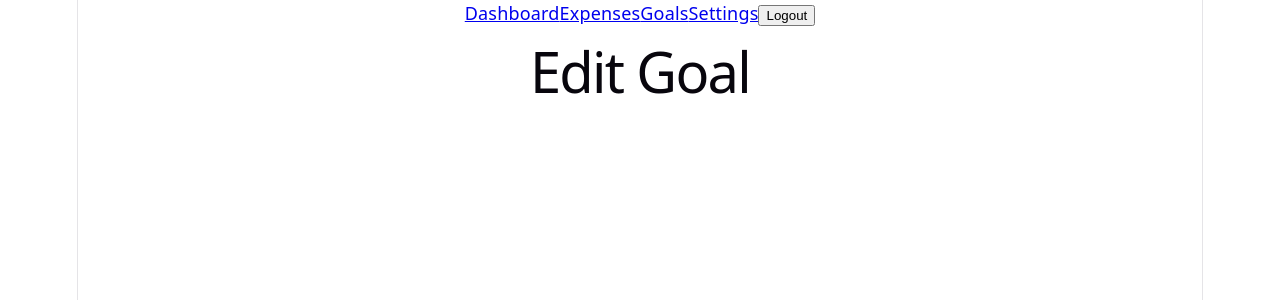
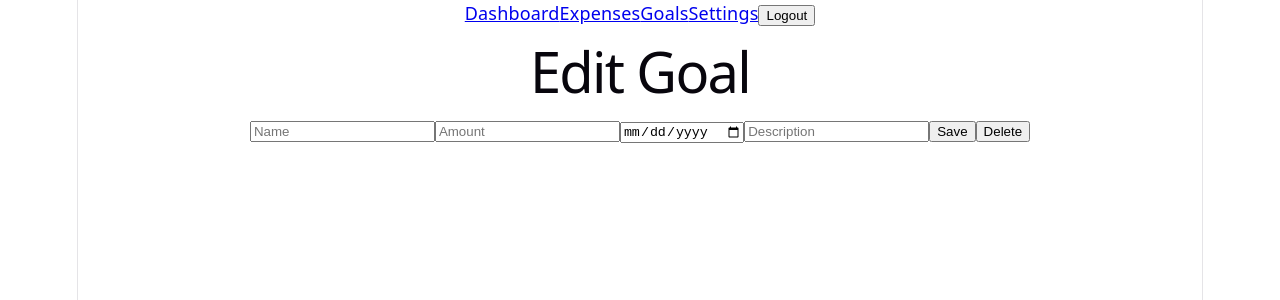
Before and after one commit to Raf0307/FinanceTracking, a React (Vite) app in the folder financeTrack/client/: page /goals/1/edit in a window 1280 px wide. Shown: the top 300 px of the page. Built offline with nearby package versions, Linux system fonts and the light colour scheme; no server answers.

Commit message:
Create the Edit pages for expense and goal, settings, new goal and modified the app.jsx file.

```diff
--- a/financeTrack/client/src/App.jsx
+++ b/financeTrack/client/src/App.jsx
@@ -1,8 +1,13 @@
 import { Routes, Route, Navigate, useLocation } from 'react-router-dom';
 import Login from './pages/Login.jsx';
+import Settings from './pages/Settings.jsx';
 import Dashboard from './pages/Dashboard.jsx'
 import Expenses from './pages/Expenses.jsx'
 import NewExpense from './pages/NewExpense.jsx'
+import EditExpense from './pages/EditExpense.jsx'
+import Goals from './pages/Goals.jsx'
+import NewGoal from './pages/NewGoal.jsx'
+import EditGoal from './pages/EditGoal.jsx'
 import Navbar from './components/Navbar.jsx'
 
 
@@ -18,12 +23,12 @@ function App() {
         <Route path="/dashboard" element={<Dashboard />} />
         <Route path="/expenses" element={<Expenses />} />
         <Route path="/expenses/new" element={<NewExpense />} />
-        <Route path="/expenses/:id/edit" element={<h1>Edit Expense</h1>} />
-        <Route path="/goals" element={<h1>Goals</h1>} />
-        <Route path="/goals/new" element={<h1>New Goal</h1>} />
+        <Route path="/expenses/:id/edit" element={<EditExpense />} />
+        <Route path="/goals" element={<Goals />} />
+        <Route path="/goals/new" element={<NewGoal />} />
         <Route path="/goals/:id" element={<h1>Goals Details</h1>} />
-        <Route path="/goals/:id/edit" element={<h1>Edit Goal</h1>} />
-        <Route path="/settings" element={<h1>Settings</h1>} />
+        <Route path="/goals/:id/edit" element={<EditGoal />} />
+        <Route path="/settings" element={<Settings />} />
         <Route path="/" element={<Navigate to="/login" />} />
       </Routes>
     </div>
--- /dev/null
+++ b/financeTrack/client/src/pages/EditExpense.jsx
@@ -0,0 +1,83 @@
+import { useState, useEffect } from "react";
+import api from '../api';
+import { Link, useParams } from "react-router-dom";
+
+
+
+function EditExpense(){
+    const [amount, setAmount] = useState('');
+    const [category, setCategory] = useState('');
+    const [expense_date, setExpenseDate] = useState('');
+    const [description, setDescription] = useState('');
+    const { id } = useParams();
+
+    async function handleSubmit() {
+        try {
+            const response = await api.put(`/expenses/${id}`, {
+                amount: amount,
+                category: category,
+                expense_date: expense_date,
+                description: description
+            });
+            window.location.href = '/expenses';
+        } catch (error) {
+            console.log('Error with submitting Expense: ' + error);
+        }
+    };
+    async function handleDelete() {
+        try {
+            const response = await api.delete(`/expenses/${id}`);
+            window.location.href = '/expenses';
+        } catch (error) {
+            console.log('Error with deleting Expense: ' + error);
+        }
+    };
+
+    useEffect(() => {
+        const fetchData = async () => {
+        try {
+            const response = await api.get(`/expenses/${id}`)
+            setAmount(response.data.expense.amount);
+            setCategory(response.data.expense.category);
+            setExpenseDate(response.data.expense.expense_date.substring(0,10));
+            setDescription(response.data.expense.description);
+        } catch (error) {
+            console.log('Error retrieving data:' + error)
+        }
+    }
+    fetchData();
+    }, [])
+
+    return(
+        <div>
+            <h1>Edit Expense</h1>
+             <input
+                type="number"
+                value={amount}
+                onChange={(e) => setAmount(e.target.value)}
+                placeholder="Amount"
+            />
+            <select value={category} onChange={(e) => setCategory(e.target.value)}>
+                <option >Rent</option>
+                <option >Food</option>
+                <option >Entertainment</option>
+                <option >Utilities</option>
+            </select>
+            <input
+                type="date"
+                value={expense_date}
+                onChange={(e) => setExpenseDate(e.target.value)}
+            />
+            <input
+                type="text"
+                value={description}
+                onChange={(e) => setDescription(e.target.value)}
+                placeholder="Description"
+            />
+            <button onClick={handleSubmit}>Save</button>
+            <button onClick={handleDelete}>Delete</button>
+        </div>
+    )
+}
+
+export default EditExpense;
--- /dev/null
+++ b/financeTrack/client/src/pages/EditGoal.jsx
@@ -0,0 +1,86 @@
+import { useState, useEffect } from "react";
+import api from '../api';
+import { Link, useParams } from "react-router-dom";
+
+
+
+function EditGoal() {
+    const [target_amount, setTargetAmount] = useState('');
+    const [name, setName] = useState('');
+    const [target_date, setTargetDate] = useState('');
+    const [notes, setNotes] = useState('');
+    const [current_amount, setCurrentAmount] = useState('');
+    const { id } = useParams();
+
+    async function handleSubmit() {
+        try {
+            const response = await api.put(`/goals/${id}`, {
+                target_amount: target_amount,
+                name: name,
+                target_date: target_date,
+                notes: notes,
+                current_amount: current_amount
+            });
+            window.location.href = '/goals';
+        } catch (error) {
+            console.log('Error with submitting goal: ' + error);
+        }
+    };
+    async function handleDelete() {
+        try {
+            const response = await api.delete(`/goals/${id}`);
+            window.location.href = '/goals';
+        } catch (error) {
+            console.log('Error with deleting goal: ' + error);
+        }
+    };
+
+    useEffect(() => {
+        const fetchData = async () => {
+            try {
+                const response = await api.get(`/goals/${id}`)
+                setTargetAmount(response.data.goal.target_amount);
+                setName(response.data.goal.name);
+                setTargetDate(response.data.goal.target_date.substring(0, 10));
+                setNotes(response.data.goal.notes);
+                setCurrentAmount(response.data.goal.current_amount);
+            } catch (error) {
+                console.log('Error retrieving data:' + error)
+            }
+        }
+        fetchData();
+    }, [])
+
+    return (
+        <div>
+            <h1>Edit Goal</h1>
+            <input
+                type="text"
+                value={name}
+                onChange={(e) => setName(e.target.value)}
+                placeholder="Name"
+            />
+            <input
+                type="number"
+                value={target_amount}
+                onChange={(e) => setTargetAmount(e.target.value)}
+                placeholder="Amount"
+            />
+            <input
+                type="date"
+                value={target_date}
+                onChange={(e) => setTargetDate(e.target.value)}
+            />
+            <input
+                type="text"
+                value={notes}
+                onChange={(e) => setNotes(e.target.value)}
+                placeholder="Description"
+            />
+            <button onClick={handleSubmit}>Save</button>
+            <button onClick={handleDelete}>Delete</button>
+        </div>
+    )
+}
+
+export default EditGoal;
--- a/financeTrack/client/src/pages/Expenses.jsx
+++ b/financeTrack/client/src/pages/Expenses.jsx
@@ -21,6 +21,7 @@ function Expenses() {
             {expenses.map((item) => (
                 <div key={item.id}>
                     <p>{item.category}: ${item.amount}</p>
+                    <Link to={`/expenses/${item.id}/edit`}>Edit Expense</Link>
                 </div>
             ))}
             <Link to={"/expenses/new"}>Add new Expense</Link>
--- /dev/null
+++ b/financeTrack/client/src/pages/Goals.jsx
@@ -0,0 +1,32 @@
+import { useState, useEffect } from "react";
+import api from '../api';
+import { Link } from "react-router-dom";
+
+function Goals(){
+    const [goals, setGoals] = useState([]);
+    useEffect(() => {
+        const fetchData = async () => {
+        try {
+            const response = await api.get('/goals');
+            setGoals(response.data.goals);
+        } catch (error) {
+            console.log('Error retrieving data:' + error);
+        }
+    }
+    fetchData()
+    }, []);
+    return(
+        <div>
+            <h1>Goals</h1>
+            {goals.map((item) => (
+                <div key={item.id}>
+                    <p>{item.name}: {item.target_amount} - {item.current_amount} = {item.target_amount - item.current_amount}</p>
+                    <Link to={`/goals/${item.id}/edit`}>Edit Goal</Link>
+                </div>
+            ))}
+            <Link to={"/goals/new"}>Add new Goal</Link>
+        </div>
+    )
+};
+
+export default Goals;
--- a/financeTrack/client/src/pages/NewExpense.jsx
+++ b/financeTrack/client/src/pages/NewExpense.jsx
@@ -6,7 +6,6 @@ function NewExpense() {
     const [category, setCategory] = useState('');
     const [expense_date, setExpenseDate] = useState('');
     const [description, setDescription] = useState('');
-
     async function handleSubmit() {
         try {
             const response = await api.post('/expenses', {
@@ -19,7 +18,7 @@ function NewExpense() {
         } catch (error) {
             console.log('Error with submitting Expense: ' + error);
         }
-    }
+    };
 
     return (
         <div>
--- /dev/null
+++ b/financeTrack/client/src/pages/NewGoal.jsx
@@ -0,0 +1,58 @@
+import { useState } from "react";
+import api from '../api';
+
+function NewGoal() {
+    const [name, setName] = useState('');
+    const [target_amount, setTargetAmount] = useState('');
+    const [target_date, setTargetDate] = useState('');
+    const [notes, setNotes] = useState('');
+
+
+
+    async function handleSubmit() {
+        try {
+            const response = await api.post('/goals', {
+                name: name,
+                target_amount: target_amount,
+                target_date: target_date,
+                current_amount: 0,
+                notes: notes
+            });
+            window.location.href = '/goals';
+        } catch (error) {
+            console.log('Error with submitting Goal: ' + error);
+        }
+    }
+
+    return(
+        <div>
+            <h1>New Goal</h1>
+            <input
+                type="text"
+                value={name}
+                onChange={(e) => setName(e.target.value)}
+                placeholder="Name"
+            />
+            <input
+                type="number"
+                value={target_amount}
+                onChange={(e) => setTargetAmount(e.target.value)}
+                placeholder="Amount"
+            />
+            <input
+                type="date"
+                value={target_date}
+                onChange={(e) => setTargetDate(e.target.value)}
+            />
+            <input
+                type="text"
+                value={notes}
+                onChange={(e) => setNotes(e.target.value)}
+                placeholder="Notes"
+            />
+            <button onClick={handleSubmit}>Save</button>
+        </div>
+    )
+}
+
+export default NewGoal;
--- /dev/null
+++ b/financeTrack/client/src/pages/Settings.jsx
@@ -0,0 +1,34 @@
+import { useState } from "react";
+import api from '../api';
+
+function Settings() {
+    const [newPassword, setNewPassword] = useState('');
+    const [currentPassword, setCurrentPassword] = useState('');
+
+    async function handleSubmit() {
+        try {
+            const response = await api.put('/auth/password', {
+                currentPassword: currentPassword,
+                newPassword: newPassword
+            })
+            console.log('Succesful password change')
+            setCurrentPassword('')
+            setNewPassword('')
+        } catch (error) {
+            console.log("Error submitting password change: " + error)
+        }
+    }
+
+    return (
+        <div>
+            <h1>Settings</h1>
+            <form id="PasswordResetForm">
+                <input type="password" placeholder="Current Password" onChange={(e) => setCurrentPassword(e.target.value)} value={currentPassword} />
+                <input type="password" placeholder="New Password" onChange={(e) => setNewPassword(e.target.value)} value={newPassword} />
+            </form>
+            <button onClick={handleSubmit}>Reset</button>
+        </div>
+    )
+}
+
+export default Settings;
```
